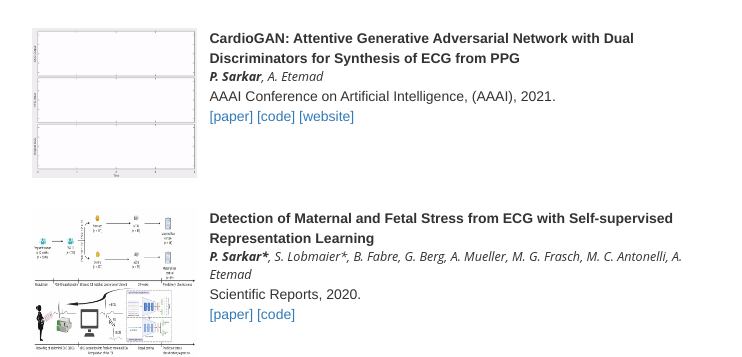
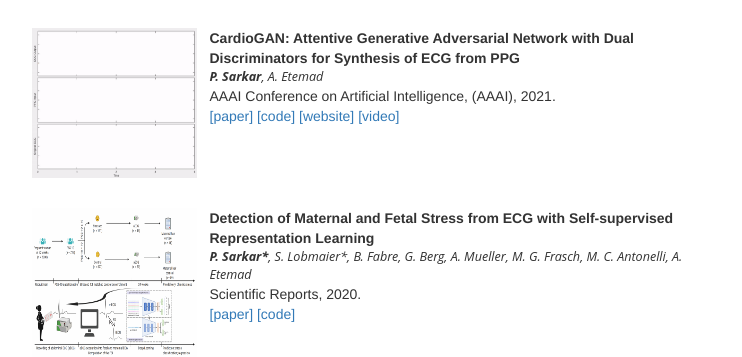
Before and after one commit to pritamqu/pritamqu.github.io, a Jekyll site: the page built from publications.md, in a window 1280 px wide. Shown: the part 571-928 px from the top of the page, without its empty margins (268-1010 px from the left). Built offline with Jekyll 4.4.1, drawn with Linux system fonts in a browser that asks for light colours.

Commit message:
Update publications.md

```diff
--- a/publications.md
+++ b/publications.md
@@ -71,6 +71,7 @@ permalink: /publications/
 				<a href="https://arxiv.org/abs/2010.00104">[paper]</a>
 				<a href="https://github.com/pritamqu/ppg2ecg-cardiogan">[code]</a>
 				<a href="https://pritamqu.github.io/ppg2ecg-cardiogan/">[website]</a>
+				<a href="https://slideslive.com/38948024/cardiogan-attentive-generative-adversarial-network-with-dual-discriminators-for-synthesis-of-ecg-from-ppg">[video]</a>
 			</div>
 		</div>
 	</div>
```
